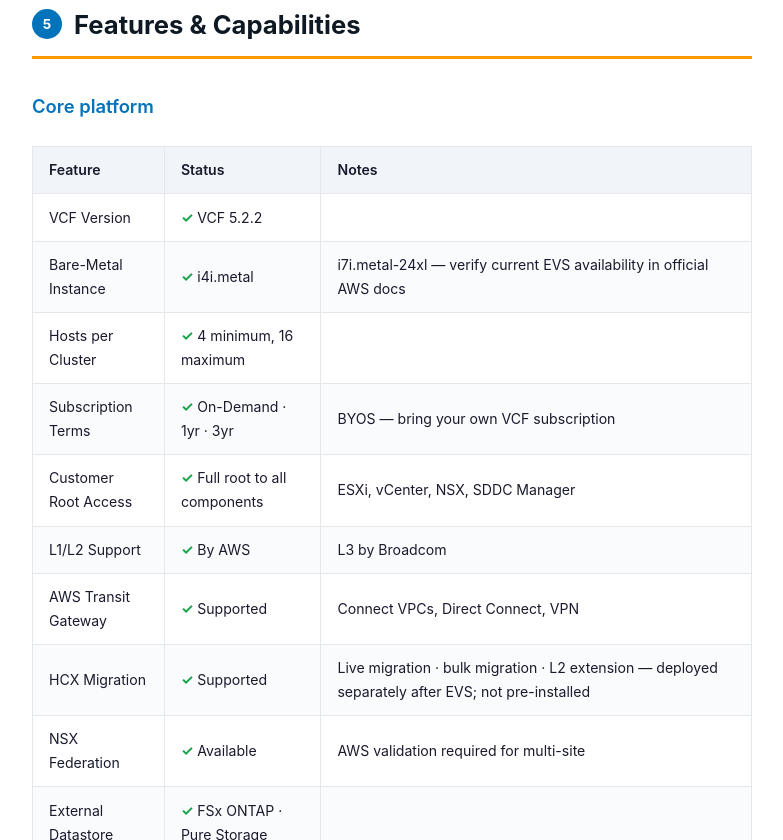
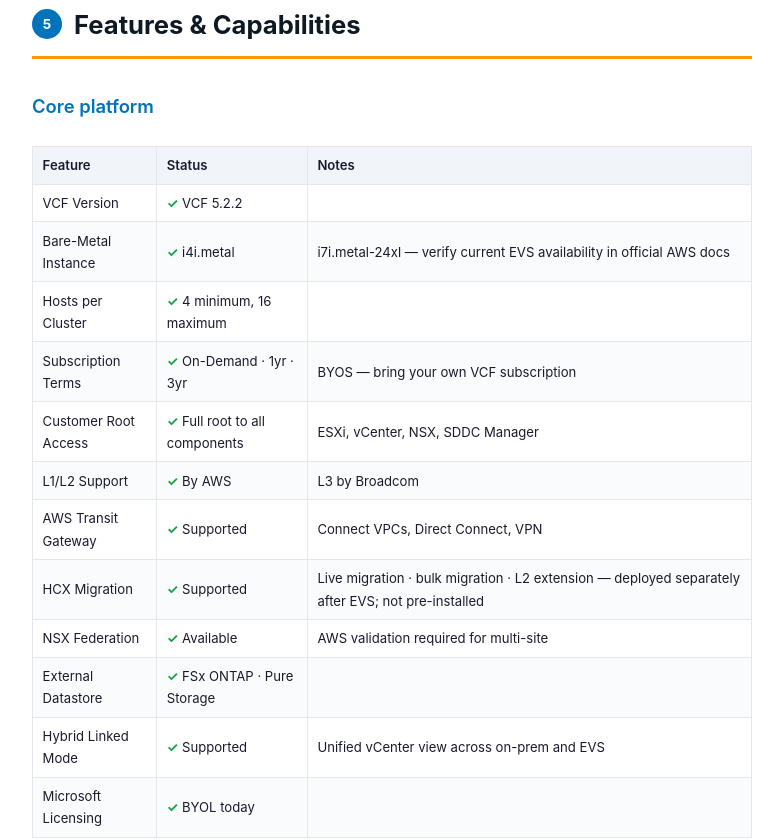
Before and after one commit to gitvcloudone/website, a plain HTML site: page evs/index.html in a window 1280 px wide. Shown: the part 5302-6142 px from the top of the page, without its empty margins (88-871 px from the left). Drawn offline with Linux system fonts and the light colour scheme.

Commit message:
Reduce table font size and cell padding for better fit

```diff
--- a/evs/index.html
+++ b/evs/index.html
@@ -261,8 +261,8 @@
 
         /* ── TABLES ── */
         .table-wrap { overflow-x: auto; margin: 1.5rem 0; }
-        table { width: 100%; border-collapse: collapse; font-size: 0.88rem; }
-        th, td { border: 1px solid var(--border); padding: 0.7rem 1rem; text-align: left; }
+        table { width: 100%; border-collapse: collapse; font-size: 0.82rem; }
+        th, td { border: 1px solid var(--border); padding: 0.45rem 0.6rem; text-align: left; }
         th { background: #f1f5f9; font-weight: 600; color: var(--text); }
         tr:nth-child(even) td { background: #fafbfc; }
         .check { color: #16a34a; font-weight: 700; }
```
